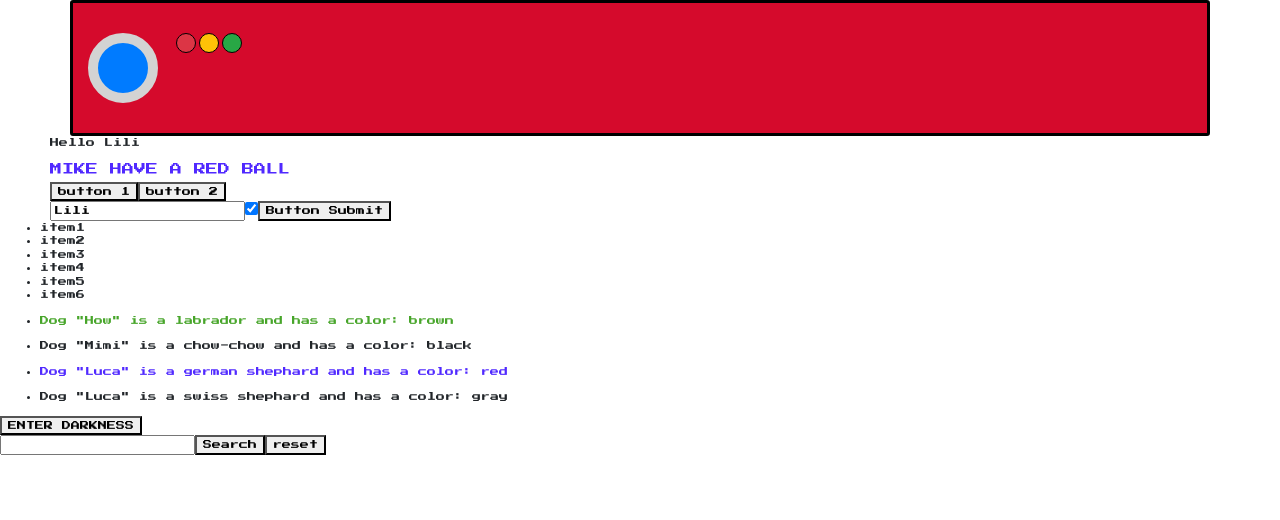
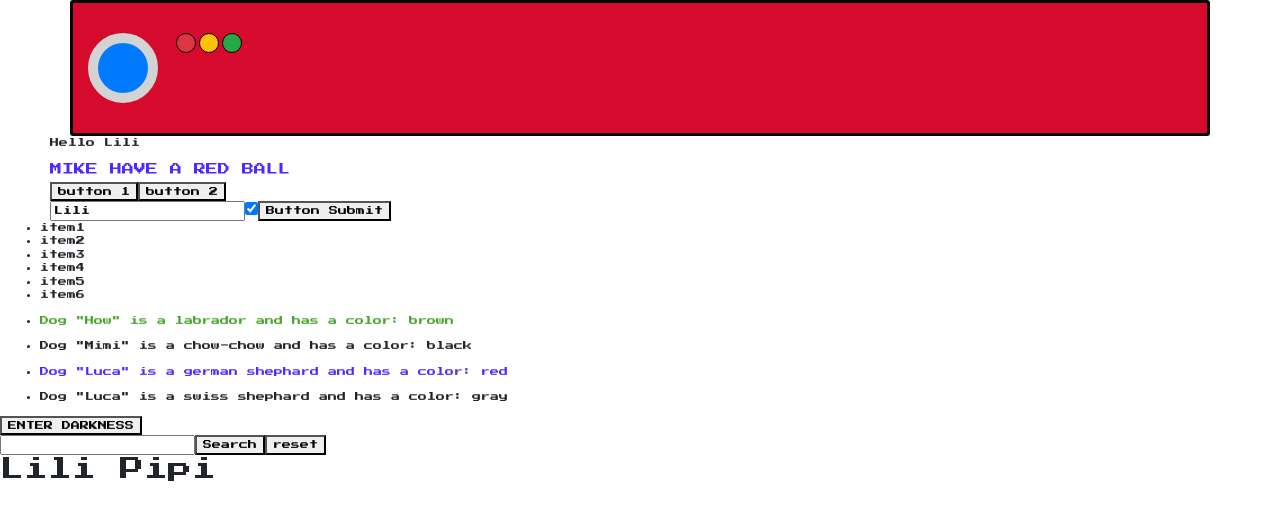
Before and after one commit to mswidzinska/vokedex-Complete, a Vue app: page /#/ in a window 1280 px wide. Shown: the top 520 px of the page. Built offline with nearby package versions, Linux system fonts and the light colour scheme.

Commit message:
computed

```diff
--- a/src/views/Home.vue
+++ b/src/views/Home.vue
@@ -50,6 +50,7 @@
       </button>
       <button type="submit" @click.prevent="resetForm">reset</button>
     </form>
+     <h2>{{ title }}</h2>
   </div>
 </template>
 
@@ -62,6 +63,7 @@ export default {
       searchQuery: "",
       name: "Lili",
       red: true,
+      surname: "Pipi",
       green: false,
       yellow: false,
       items: ["item1", "item2", "item3", "item4", "item5", "item6"],
@@ -73,6 +75,11 @@ export default {
         { name: "Luca", type: "swiss shephard", color: "gray" },
       ],
     };
+  },
+  computed: {
+    title(){
+      return this.name + ' ' + this.surname;
+    }
   },
   methods: {
     resetForm() {
```
